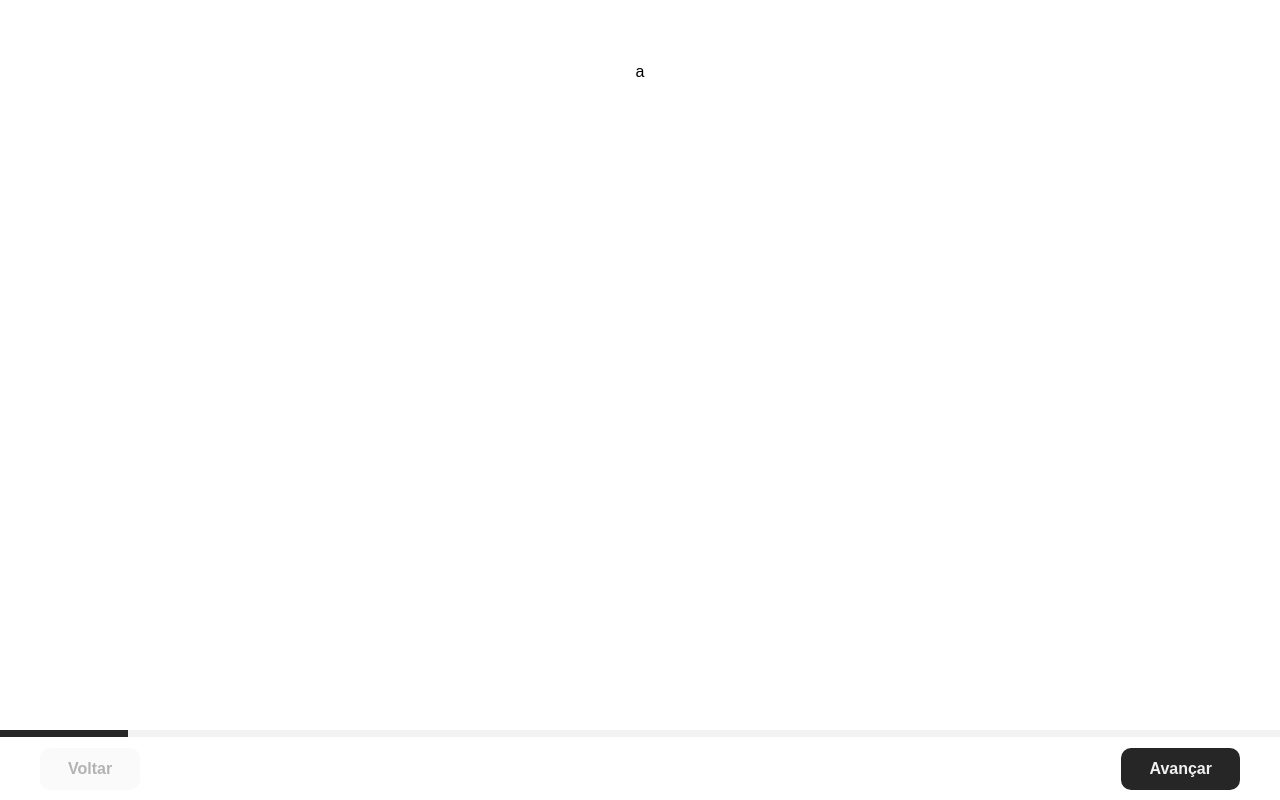
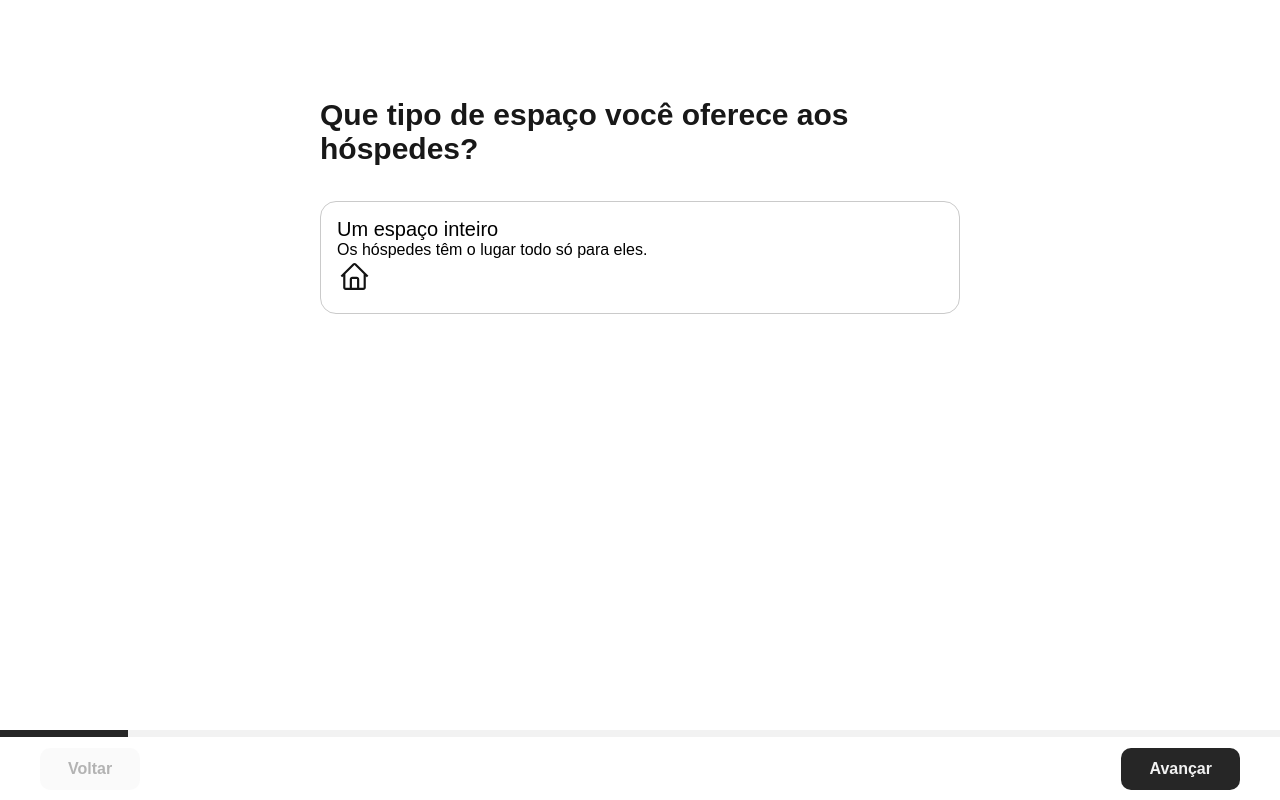
Before and after one commit to IsadoraAlcantara/airbnb-frontend, a Vue app: page /new-hosting-form/privacy-type in a window 1280 px wide. Built offline with nearby package versions, Linux system fonts and the light colour scheme; a web font is replaced by a local one.

Commit message:
FEAT: criando passo 2 da criação de acomodação

```diff
--- a/src/components/NewHostingForm/CardPrivacyTypeComponent.vue
+++ b/src/components/NewHostingForm/CardPrivacyTypeComponent.vue
@@ -1,2 +1,36 @@
-<template>a</template>
-<style scoped></style>
+<template>
+  <button>
+    <div>
+      <h2>Um espaço inteiro</h2>
+      <p>Os hóspedes têm o lugar todo só para eles.</p>
+    </div>
+      <img src="@/assets/icons/Casa.svg" alt="" />
+  </button>
+</template>
+<style scoped>
+button {
+  background-color: transparent;
+  text-align: left;
+  border: 1px solid #cacaca;
+  border-radius: 16px;
+  width: 100%;
+  padding: 16px;
+  cursor: pointer;
+
+  & img {
+    width: 35px;
+  }
+
+  & p {
+    font-size: 16px;
+  }
+}
+
+button:hover {
+  box-shadow: 0 0 0 2px #424242;
+}
+
+.focus {
+  box-shadow: 0 0 0 2px #424242;
+}
+</style>
--- /dev/null
+++ b/src/components/NewHostingForm/PrivacyTypeComponent.vue
@@ -0,0 +1,28 @@
+<script setup>
+import { CardPrivacyTypeComponent } from '@/components';
+</script>
+<template>
+    <main>
+        <h1>Que tipo de espaço você oferece aos hóspedes?</h1>
+        <div class="cards-container">
+            <CardPrivacyTypeComponent />
+            <!-- <CardPrivacyTypeComponent v-for="n in 10" :key="n"/> -->
+        </div>
+    </main>
+</template>
+<style scoped>
+h1 {
+    font-size: 30px;
+    font-weight: 600;
+    color: var(--black);
+    max-width: 640px;
+    margin: 35px 0;
+}
+
+.cards-container {
+    display: grid;
+    gap: 16px;
+    max-width: 640px;
+    width: 100%;
+}
+</style>
--- a/src/router/index.js
+++ b/src/router/index.js
@@ -31,7 +31,7 @@ const router = createRouter({
         {
           path: 'privacy-type',
           name: 'privacy-type',
-          component: () => import('../components/NewHostingForm/CardPrivacyTypeComponent.vue'),
+          component: () => import('../components/NewHostingForm/PrivacyTypeComponent.vue'),
         },
       ],
     },
```
